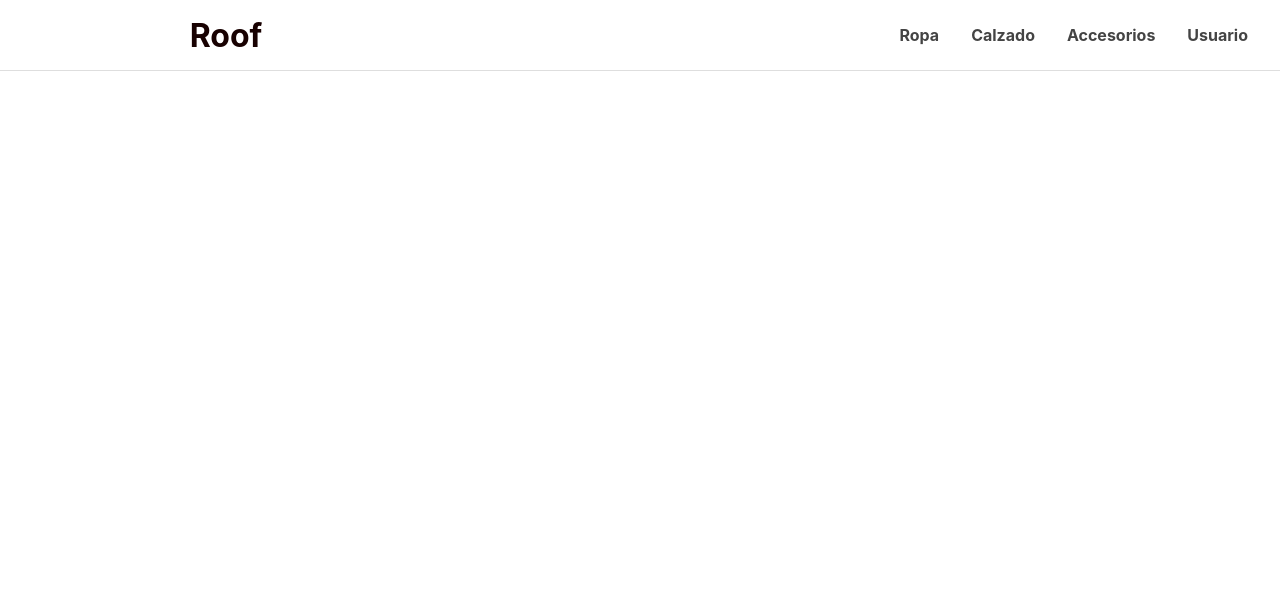
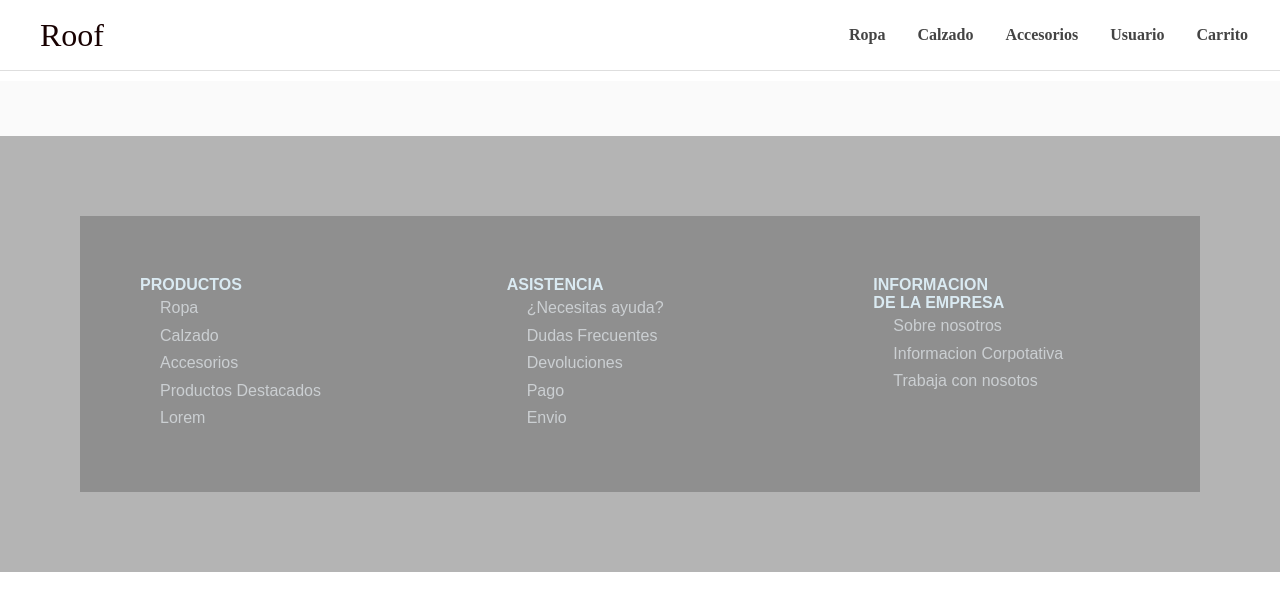
Before and after one commit to MaxiCc21/ProyectoReact-Coder-, a React (Create React App) app: page / in a window 1280 px wide. Shown: the top 610 px of the page. Built offline with nearby package versions, Linux system fonts and the light colour scheme; a web font is replaced by a local one.

Commit message:
Nav y footer xD

```diff
--- a/src/App.css
+++ b/src/App.css
@@ -36,3 +36,20 @@
     transform: rotate(360deg);
   }
 }
+
+.main {
+  display: grid;
+  grid-template-columns: 1fr;
+  grid-template-rows: auto auto auto;
+  grid-auto-columns: 1fr;
+  grid-auto-rows: 1fr;
+  gap: 0px 0px;
+  grid-auto-flow: row;
+  justify-items: center;
+  grid-template-areas:
+    "nav-container"
+    "main-container"
+    "footer-container";
+  width: 100%;
+  height: 100%;
+}
--- a/src/App.js
+++ b/src/App.js
@@ -1,11 +1,13 @@
 import React from "react";
 import "./App.css";
+import Footer from "./components/footer/Footer";
 import NavBar from "./components/navbar/NavBar.jsx";
 
 function App() {
   return (
-    <div className="App">
+    <div className="main">
       <NavBar />
+      <Footer />
     </div>
   );
 }
--- /dev/null
+++ b/src/components/footer/Footer.jsx
@@ -0,0 +1,87 @@
+import React from "react";
+import "./footer.css";
+
+const Footer = (props) => {
+  return (
+    <footer class="footer-container">
+      <div class="footer-container-content">
+        <div class="footer-container-socialMedia">
+          <a class="btn-footer" href="#index">
+            <i class="fa-brands fa-facebook-f"></i>
+          </a>
+          <a class="btn-footer" href="#index">
+            <i class="fa-brands fa-twitter"></i>
+          </a>
+          <a class="btn-footer" href="#index">
+            <i class="fa-brands fa-instagram"></i>
+          </a>
+          <a class="btn-footer" href="#index">
+            <i class="fa-brands fa-whatsapp"></i>
+          </a>
+        </div>
+
+        <div class="footer-content-others">
+          <div class="others-box">
+            <h5>Productos</h5>
+            <ul>
+              <li>
+                <a href="#index">Ropa</a>
+              </li>
+              <li>
+                <a href="#index">Calzado</a>
+              </li>
+              <li>
+                <a href="#index">Accesorios</a>
+              </li>
+              <li>
+                <a href="#index">Productos Destacados</a>
+              </li>
+              <li>
+                <a href="#index">Lorem</a>
+              </li>
+            </ul>
+          </div>
+          <div class="others-box">
+            <h5>Asistencia</h5>
+            <ul>
+              <li>
+                <a href="#index">¿Necesitas ayuda?</a>
+              </li>
+              <li>
+                <a href="#index">Dudas Frecuentes</a>
+              </li>
+              <li>
+                <a href="#index">Devoluciones</a>
+              </li>
+              <li>
+                <a href="#index">Pago</a>
+              </li>
+              <li>
+                <a href="#index">Envio</a>
+              </li>
+            </ul>
+          </div>
+          <div class="others-box">
+            <h5>
+              Informacion <br />
+              de la empresa
+            </h5>
+            <ul>
+              <li>
+                <a href="#index">Sobre nosotros</a>
+              </li>
+              <li>
+                <a href="#index">Informacion Corpotativa</a>
+              </li>
+              <li>
+                <a href="#index">Trabaja con nosotos</a>
+              </li>
+            </ul>
+          </div>
+        </div>
+      </div>
+    </footer>
+  );
+};
+
+export default Footer;
--- /dev/null
+++ b/src/components/footer/footer.css
@@ -0,0 +1,83 @@
+/* Footer */
+
+.footer-container {
+  width: 100%;
+  grid-area: footer-container;
+  margin-top: 10px;
+  height: auto;
+  min-height: 20vh;
+  display: flex;
+  flex-direction: column;
+  justify-content: space-around;
+  background-color: red;
+}
+
+.footer-container-content {
+  background-color: rgb(180, 180, 180);
+  height: 100%;
+}
+
+.footer-container-socialMedia {
+  text-align: center;
+  display: flex;
+  height: auto;
+  justify-content: center;
+  background-color: rgb(250, 250, 250);
+}
+
+.btn-footer {
+  padding-inline-start: 50px;
+  height: 55px;
+  width: 55px;
+  color: rgb(88, 88, 88);
+  border-radius: 50%;
+  display: flex;
+  align-items: center;
+  justify-content: center;
+  text-decoration: none;
+  font-size: 30px;
+}
+
+.footer-content-others {
+  background-color: rgb(143, 143, 143);
+  margin: 80px;
+  display: flex;
+  justify-content: center;
+  padding: 10px;
+}
+
+.others-box {
+  height: auto;
+  width: 30%;
+  margin: 50px;
+}
+
+.others-box h5 {
+  text-align: left;
+  text-transform: uppercase;
+  font-family: Oswald, sans-serif;
+  color: #daeaf2;
+  font-weight: bold;
+}
+.others-box ul {
+  padding-left: 20px;
+  list-style-type: none;
+}
+
+.others-box li {
+  padding: 1px 0 1px 0;
+  transition: 0.3s;
+}
+
+.others-box li:hover {
+  transform: translate(10px, 0px);
+  -webkit-transform: translate(10px, 0px);
+  -moz-transform: translate(10px, 0px);
+}
+
+.others-box a {
+  font-family: Raleway, sans-serif;
+  font-size: 1em;
+  line-height: 1.6em;
+  color: #cbcfd2;
+}
--- a/src/components/navbar/NavBar.jsx
+++ b/src/components/navbar/NavBar.jsx
@@ -17,9 +17,9 @@ function NavBar(props) {
   }, []);
 
   return (
-    <header className="main-header">
+    <header id="nav" className="main-header">
       <strong className="main-logo">Roof</strong>
-      <nav id="nav" className="main-nav">
+      <nav className="main-nav">
         <div className="nav-links">
           <a className="link-item" href="#nav">
             Ropa
@@ -33,6 +33,9 @@ function NavBar(props) {
           <a className="link-item" href="#nav">
             Usuario
           </a>
+          <a className="link-item" href="#nav">
+            Carrito
+          </a>
         </div>
       </nav>
       <button id="button-menu" className="button-menu">
--- a/src/components/navbar/navbar.css
+++ b/src/components/navbar/navbar.css
@@ -1,6 +1,7 @@
 @import url("https://fonts.googleapis.com/css2?family=Martian+Mono:wght@500&display=swap");
 
 .main-header {
+  grid-area: nav-container;
   height: 50px;
   display: flex;
   justify-content: space-between;
--- a/src/index.css
+++ b/src/index.css
@@ -1,13 +1,109 @@
 body {
   margin: 0;
-  font-family: -apple-system, BlinkMacSystemFont, 'Segoe UI', 'Roboto', 'Oxygen',
-    'Ubuntu', 'Cantarell', 'Fira Sans', 'Droid Sans', 'Helvetica Neue',
+  font-family: -apple-system, BlinkMacSystemFont, "Segoe UI", "Roboto", "Oxygen",
+    "Ubuntu", "Cantarell", "Fira Sans", "Droid Sans", "Helvetica Neue",
     sans-serif;
   -webkit-font-smoothing: antialiased;
   -moz-osx-font-smoothing: grayscale;
 }
 
 code {
-  font-family: source-code-pro, Menlo, Monaco, Consolas, 'Courier New',
+  font-family: source-code-pro, Menlo, Monaco, Consolas, "Courier New",
     monospace;
 }
+
+html,
+body,
+div,
+span,
+applet,
+object,
+iframe,
+h1,
+h2,
+h3,
+h4,
+h5,
+h6,
+p,
+blockquote,
+pre,
+a,
+abbr,
+acronym,
+address,
+big,
+cite,
+code,
+del,
+dfn,
+em,
+img,
+ins,
+kbd,
+q,
+s,
+samp,
+small,
+strike,
+strong,
+sub,
+sup,
+tt,
+var,
+b,
+u,
+i,
+center,
+dl,
+dt,
+dd,
+ol,
+ul,
+li,
+fieldset,
+form,
+label,
+legend,
+table,
+caption,
+tbody,
+tfoot,
+thead,
+tr,
+th,
+td,
+article,
+aside,
+canvas,
+details,
+embed,
+figure,
+figcaption,
+footer,
+header,
+hgroup,
+menu,
+nav,
+output,
+ruby,
+section,
+summary,
+time,
+mark,
+audio,
+video {
+  margin: 0;
+  padding: 0;
+  border: 0;
+  font-size: 100%;
+  font: inherit;
+  vertical-align: baseline;
+}
+
+* {
+  text-decoration: none;
+  color: black;
+  margin: 0;
+  padding: 0;
+}
```
